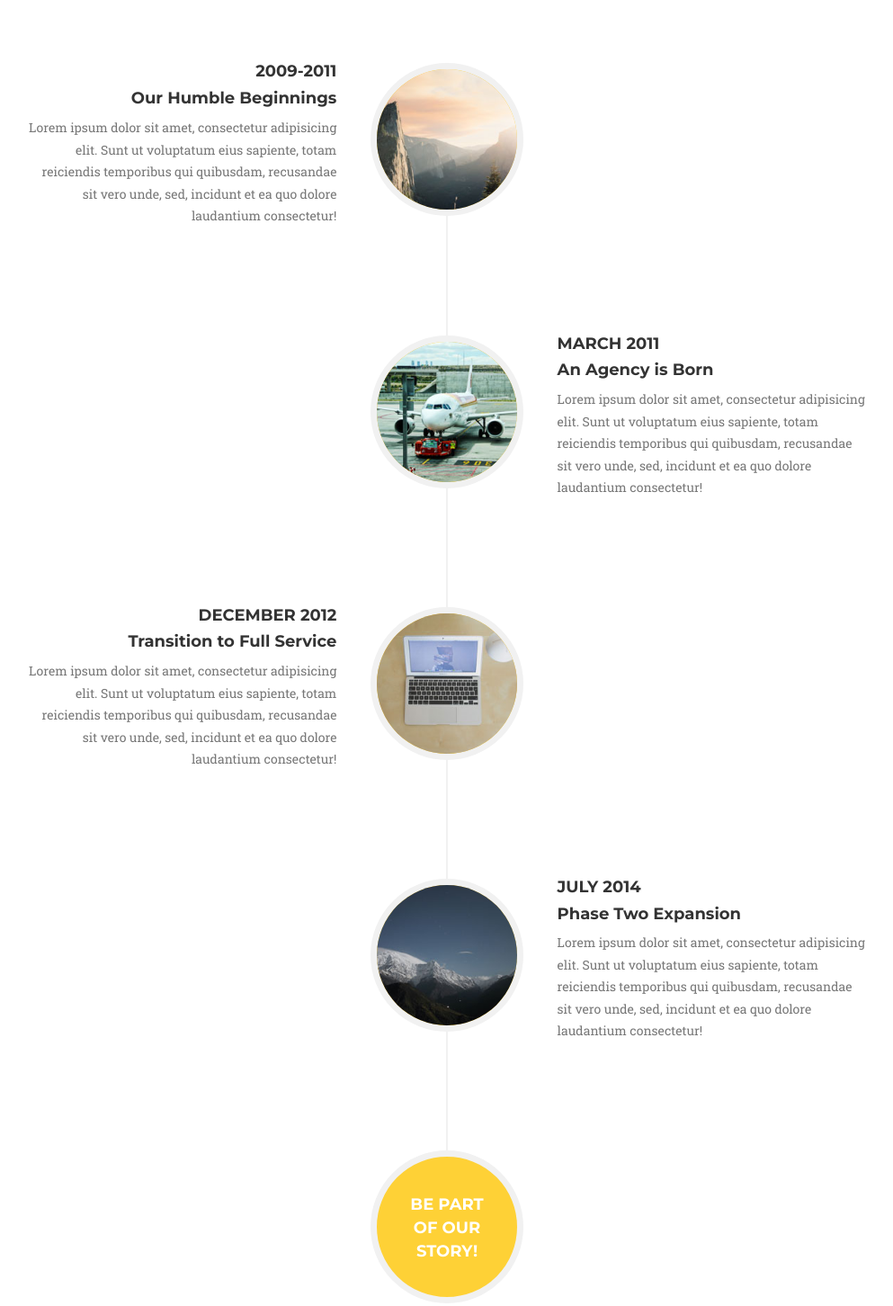
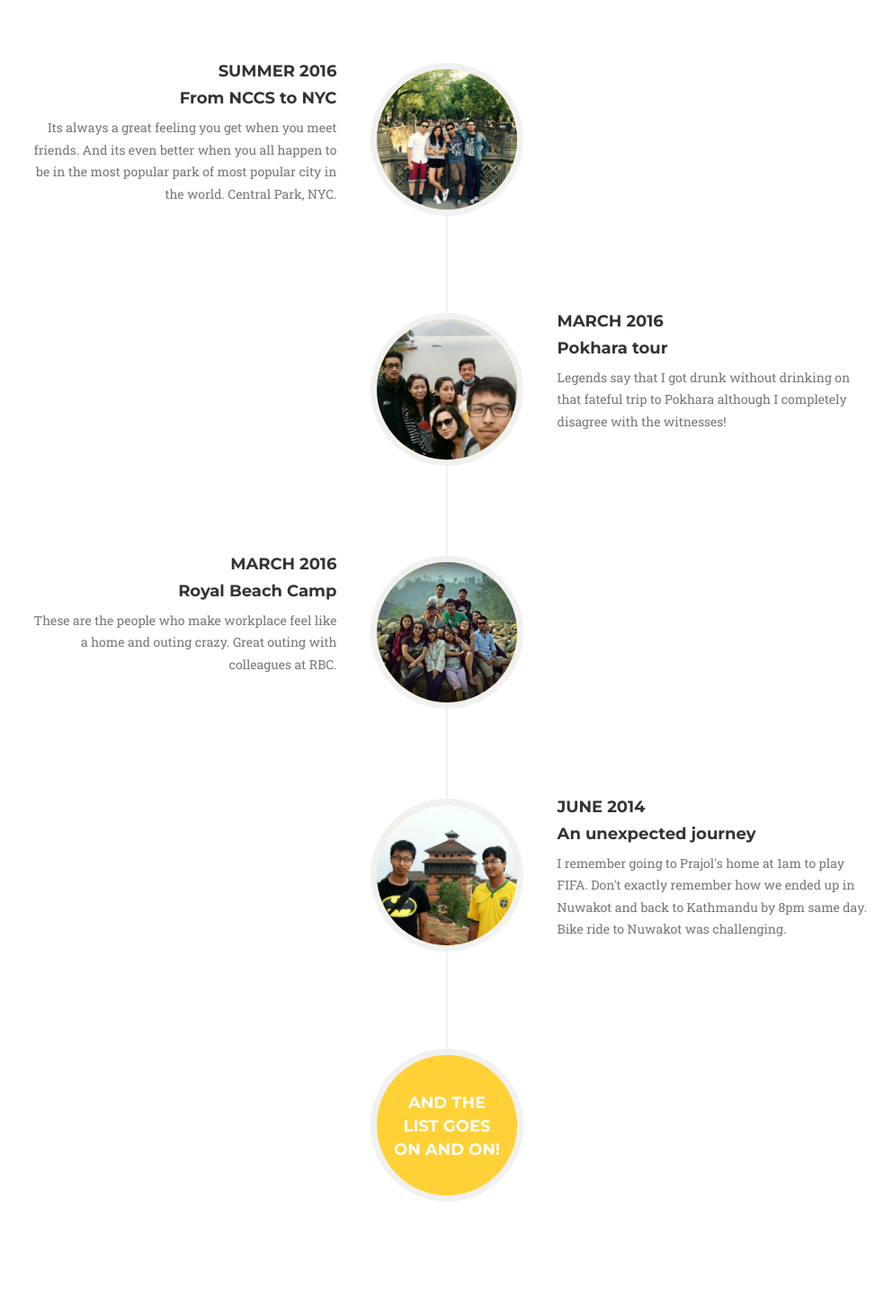
Before and after one commit to punitman88/punitman88.github.io, a website: page index.html in a window 1280 px wide. Shown: the part 2120-3572 px from the top of the page at 90% size, without its empty margins (143-1136 px from the left). Drawn offline with nearby package versions, Linux system fonts and the light colour scheme; a web font is replaced by a local one.

Commit message:
completed the timeline section

```diff
--- a/index.html
+++ b/index.html
@@ -93,7 +93,6 @@
                     <a href="#portfolioModal1" class="portfolio-link" data-toggle="modal">
                         <div class="portfolio-hover">
                             <div class="portfolio-hover-content">
-                                <i class="fa fa-plus fa-3x"></i>
                             </div>
                         </div>
                         <img src="img/album_covers/bhotekoshi.jpg" class="img-responsive" alt="rafting">
@@ -107,7 +106,6 @@
                     <a href="#portfolioModal2" class="portfolio-link" data-toggle="modal">
                         <div class="portfolio-hover">
                             <div class="portfolio-hover-content">
-                                <i class="fa fa-plus fa-3x"></i>
                             </div>
                         </div>
                         <img src="img/album_covers/turkey.jpg" class="img-responsive" alt="">
@@ -121,7 +119,6 @@
                     <a href="#portfolioModal3" class="portfolio-link" data-toggle="modal">
                         <div class="portfolio-hover">
                             <div class="portfolio-hover-content">
-                                <i class="fa fa-plus fa-3x"></i>
                             </div>
                         </div>
                         <img src="img/album_covers/canada.jpg" class="img-responsive" alt="">
@@ -135,7 +132,6 @@
                     <a href="#portfolioModal4" class="portfolio-link" data-toggle="modal">
                         <div class="portfolio-hover">
                             <div class="portfolio-hover-content">
-                                <i class="fa fa-plus fa-3x"></i>
                             </div>
                         </div>
                         <img src="img/album_covers/farewell.jpg" class="img-responsive" alt="">
@@ -149,7 +145,6 @@
                     <a href="#portfolioModal5" class="portfolio-link" data-toggle="modal">
                         <div class="portfolio-hover">
                             <div class="portfolio-hover-content">
-                                <i class="fa fa-plus fa-3x"></i>
                             </div>
                         </div>
                         <img src="img/album_covers/washington.jpg" class="img-responsive" alt="">
@@ -163,7 +158,6 @@
                     <a href="#portfolioModal6" class="portfolio-link" data-toggle="modal">
                         <div class="portfolio-hover">
                             <div class="portfolio-hover-content">
-                                <i class="fa fa-plus fa-3x"></i>
                             </div>
                         </div>
                         <img src="img/album_covers/nyc.jpg" class="img-responsive" alt="">
@@ -191,65 +185,65 @@
                     <ul class="timeline">
                         <li>
                             <div class="timeline-image">
-                                <img class="img-circle img-responsive" src="img/about/1.jpg" alt="">
+                                <img class="img-circle img-responsive" src="img/timeline/centralpark.jpg" alt="">
                             </div>
                             <div class="timeline-panel">
                                 <div class="timeline-heading">
-                                    <h4>2009-2011</h4>
-                                    <h4 class="subheading">Our Humble Beginnings</h4>
+                                    <h4>Summer 2016</h4>
+                                    <h4 class="subheading">From NCCS to NYC</h4>
                                 </div>
                                 <div class="timeline-body">
-                                    <p class="text-muted">Lorem ipsum dolor sit amet, consectetur adipisicing elit. Sunt ut voluptatum eius sapiente, totam reiciendis temporibus qui quibusdam, recusandae sit vero unde, sed, incidunt et ea quo dolore laudantium consectetur!</p>
+                                    <p class="text-muted">Its always a great feeling you get when you meet friends. And its even better when you all happen to be in the most popular park of most popular city in the world. Central Park, NYC.</p>
                                 </div>
                             </div>
                         </li>
                         <li class="timeline-inverted">
                             <div class="timeline-image">
-                                <img class="img-circle img-responsive" src="img/about/2.jpg" alt="">
+                                <img class="img-circle img-responsive" src="img/timeline/begnas.jpg" alt="">
                             </div>
                             <div class="timeline-panel">
                                 <div class="timeline-heading">
-                                    <h4>March 2011</h4>
-                                    <h4 class="subheading">An Agency is Born</h4>
+                                    <h4>March 2016</h4>
+                                    <h4 class="subheading">Pokhara tour</h4>
                                 </div>
                                 <div class="timeline-body">
-                                    <p class="text-muted">Lorem ipsum dolor sit amet, consectetur adipisicing elit. Sunt ut voluptatum eius sapiente, totam reiciendis temporibus qui quibusdam, recusandae sit vero unde, sed, incidunt et ea quo dolore laudantium consectetur!</p>
+                                    <p class="text-muted">Legends say that I got drunk without drinking on that fateful trip to Pokhara although I completely disagree with the witnesses!</p>
                                 </div>
                             </div>
                         </li>
                         <li>
                             <div class="timeline-image">
-                                <img class="img-circle img-responsive" src="img/about/3.jpg" alt="">
+                                <img class="img-circle img-responsive" src="img/timeline/rbc.jpg" alt="">
                             </div>
                             <div class="timeline-panel">
                                 <div class="timeline-heading">
-                                    <h4>December 2012</h4>
-                                    <h4 class="subheading">Transition to Full Service</h4>
+                                    <h4>March 2016</h4>
+                                    <h4 class="subheading">Royal Beach Camp</h4>
                                 </div>
                                 <div class="timeline-body">
-                                    <p class="text-muted">Lorem ipsum dolor sit amet, consectetur adipisicing elit. Sunt ut voluptatum eius sapiente, totam reiciendis temporibus qui quibusdam, recusandae sit vero unde, sed, incidunt et ea quo dolore laudantium consectetur!</p>
+                                    <p class="text-muted">These are the people who make workplace feel like a home and outing crazy. Great outing with colleagues at RBC.</p>
                                 </div>
                             </div>
                         </li>
                         <li class="timeline-inverted">
                             <div class="timeline-image">
-                                <img class="img-circle img-responsive" src="img/about/4.jpg" alt="">
+                                <img class="img-circle img-responsive" src="img/timeline/nuwakot.jpg" alt="">
                             </div>
                             <div class="timeline-panel">
                                 <div class="timeline-heading">
-                                    <h4>July 2014</h4>
-                                    <h4 class="subheading">Phase Two Expansion</h4>
+                                    <h4>June 2014</h4>
+                                    <h4 class="subheading">An unexpected journey</h4>
                                 </div>
                                 <div class="timeline-body">
-                                    <p class="text-muted">Lorem ipsum dolor sit amet, consectetur adipisicing elit. Sunt ut voluptatum eius sapiente, totam reiciendis temporibus qui quibusdam, recusandae sit vero unde, sed, incidunt et ea quo dolore laudantium consectetur!</p>
+                                    <p class="text-muted">I remember going to Prajol's home at 1am to play FIFA. Don't exactly remember how we ended up in Nuwakot and back to Kathmandu by 8pm same day. Bike ride to Nuwakot was challenging.</p>
                                 </div>
                             </div>
                         </li>
                         <li class="timeline-inverted">
                             <div class="timeline-image">
-                                <h4>Be Part
-                                    <br>Of Our
-                                    <br>Story!</h4>
+                                <h4>And the
+                                    <br>list goes
+                                    <br>on and on!</h4>
                             </div>
                         </li>
                     </ul>
```
Also changed, not shown: img/timeline/begnas.jpg (added), img/timeline/centralpark.jpg (added), img/timeline/nuwakot.jpg (added), img/timeline/rbc.jpg (added).
